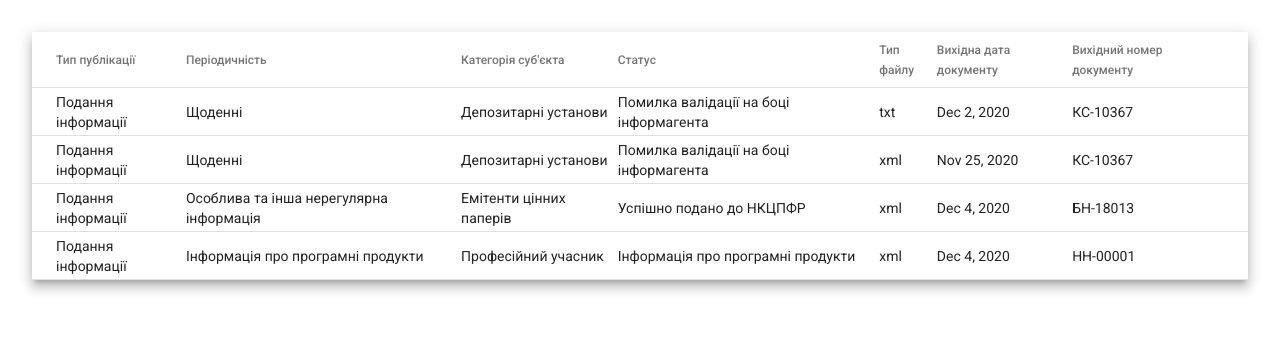
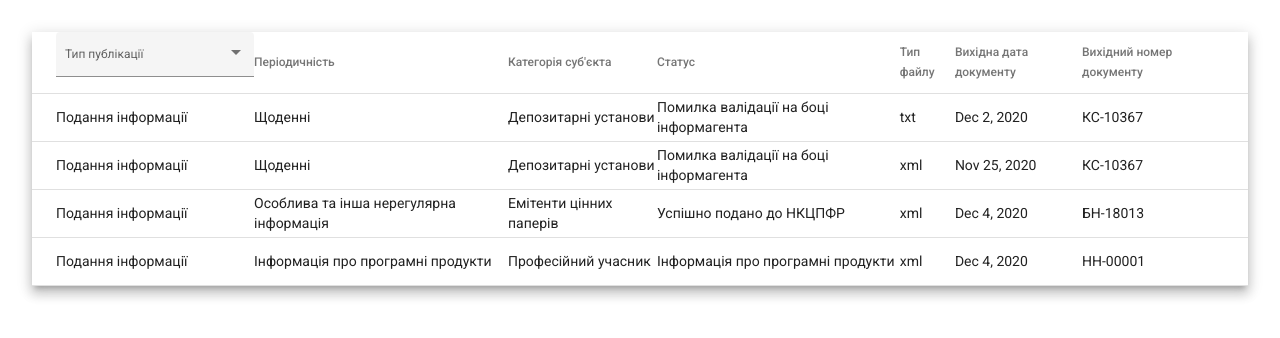
Before and after one commit to korol1368/smida, an Angular app: page / in a window 1280 px wide. Shown: the top 338 px of the page. Built offline with nearby package versions, Linux system fonts and the light colour scheme.

Commit message:
add publicationType filter

```diff
--- a/src/app/history/history.component.html
+++ b/src/app/history/history.component.html
@@ -8,7 +8,14 @@
     <table mat-table [dataSource]="data" class="example-table">
 
       <ng-container matColumnDef="publicationType">
-        <th mat-header-cell *matHeaderCellDef>Тип публікації</th>
+        <th mat-header-cell *matHeaderCellDef>
+          <mat-form-field appearance="fill">
+            <mat-label>Тип публікації</mat-label>
+            <mat-select [formControl]="publicationType" multiple>
+              <mat-option *ngFor="let item of publicationTypes" [value]="item">{{item}}</mat-option>
+            </mat-select>
+          </mat-form-field>
+        </th>
         <td mat-cell *matCellDef="let row">{{row.publicationType}}</td>
       </ng-container>
 
--- a/src/app/history/history.component.ts
+++ b/src/app/history/history.component.ts
@@ -2,8 +2,9 @@ import {HttpClient} from '@angular/common/http';
 import {Component, AfterViewInit} from '@angular/core';
 import {merge, of as observableOf} from 'rxjs';
 import {catchError, map, startWith, switchMap} from 'rxjs/operators';
-import {HistoryModel} from "../models/history.model";
-import {HistoryService} from "../services/history.service";
+import {HistoryModel} from '../models/history.model';
+import {HistoryService} from '../services/history.service';
+import {FormControl} from '@angular/forms';
 
 @Component({
   selector: 'app-history',
@@ -11,6 +12,8 @@ import {HistoryService} from "../services/history.service";
   styleUrls: ['./history.component.scss']
 })
 export class HistoryComponent implements AfterViewInit {
+  publicationType = new FormControl('');
+  publicationTypes: string[] = [];
   displayedColumns: string[] = [
     'publicationType',
     'termType',
@@ -21,11 +24,11 @@ export class HistoryComponent implements AfterViewInit {
     'outputNumber'
   ];
   data: HistoryModel[] = [];
-
   resultsLength = 0;
   isLoadingResults = true;
 
-  constructor(private http: HttpClient, private historyService: HistoryService) {}
+  constructor(private http: HttpClient, private historyService: HistoryService) {
+  }
 
   ngAfterViewInit() {
     merge()
@@ -38,6 +41,7 @@ export class HistoryComponent implements AfterViewInit {
         map(data => {
           this.isLoadingResults = false;
           this.resultsLength = data.length;
+          this.publicationTypes = [...new Set(data.map(item => item.publicationType))];
 
           return data;
         }),
@@ -45,6 +49,8 @@ export class HistoryComponent implements AfterViewInit {
           this.isLoadingResults = false;
           return observableOf([]);
         })
-      ).subscribe(data => this.data = data);
+      ).subscribe((data) => {
+      this.data = data;
+    })
   }
 }
```
Also changed, not shown: src/app/app.module.ts (+9 -3 lines), src/app/services/history.service.ts (+4 -4 lines).
